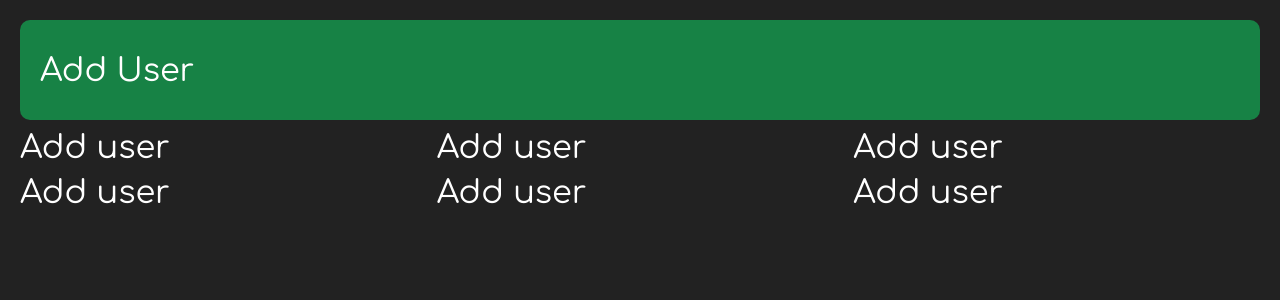
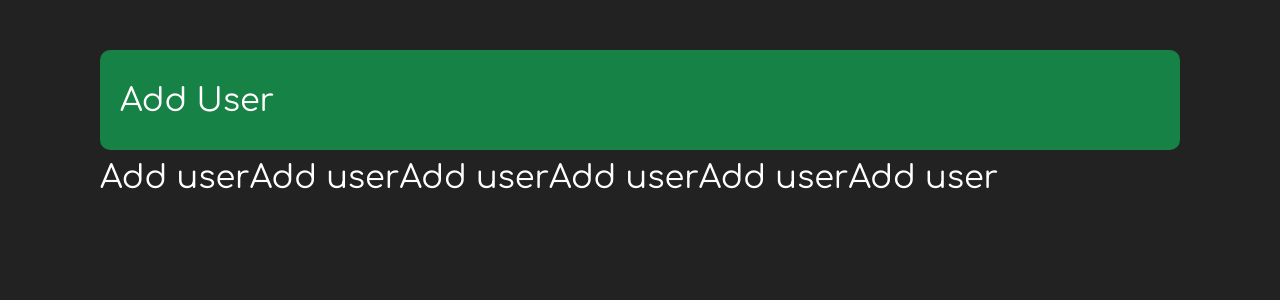
Before and after one commit to hique023/dashrcadmin, a React (Create React App) app: page /adduser in a window 1280 px wide. Shown: the top 300 px of the page. Built offline with nearby package versions, Linux system fonts and the light colour scheme.

Commit message:
Estilizado padrão das páginas Home, AddUser e EditUser

```diff
--- a/src/components/User/styles.css
+++ b/src/components/User/styles.css
@@ -2,17 +2,18 @@
   background-color: var(--green-soft);
   padding: 15px;
   border-radius: 10px;
+  max-width: 550px;
 }
 
 .UserContainer .UserContent h1 {
   font-size: 25px;
-  margin-bottom: 8px;
+  margin: 10px 0px;
 }
 
 .UserContainer .UserContent .editUser {
   position: relative;
-  right: -440px;
-  top: 5px;
+  right: -2px;
+  top: 0px;
   background: transparent;
   border: 0;
   font-size: 0px;
--- a/src/pages/AddUser/index.js
+++ b/src/pages/AddUser/index.js
@@ -7,9 +7,9 @@ import "./styles.css";
 
 export default function AddUser() {
   return (
-    <div className="homeContainer">
+    <div className="addUserContainer">
       <TopBar name="Add User" />
-      <div className="homeContent">
+      <div className="addUserContent">
         <h1>Add user</h1>
         <h1>Add user</h1>
         <h1>Add user</h1>
--- a/src/pages/AddUser/styles.css
+++ b/src/pages/AddUser/styles.css
@@ -0,0 +1,20 @@
+.addUserContainer {
+  width: 100vw;
+  height: 100vh;
+
+  padding: 50px 100px;
+
+  display: column;
+  justify-content: center;
+  align-items: center;
+}
+
+.addUserContainer .button {
+  background-color: var(--green-soft);
+  margin-bottom: 10px;
+}
+
+.addUserContainer .addUserContent {
+  width: 100%;
+  display: flex;
+}
--- a/src/pages/EditUser/styles.css
+++ b/src/pages/EditUser/styles.css
@@ -2,7 +2,7 @@
   width: 100vw;
   height: 100vh;
 
-  padding: 20px;
+  padding: 50px 100px;
 
   display: column;
   justify-content: center;
--- a/src/pages/Home/styles.css
+++ b/src/pages/Home/styles.css
@@ -2,7 +2,7 @@
   width: 100vw;
   height: 100vh;
 
-  padding: 20px;
+  padding: 50px 100px;
 
   display: column;
   justify-content: center;
@@ -17,6 +17,6 @@
 .homeContainer .homeContent {
   width: 100%;
   display: grid;
-  grid-template-columns: repeat(3, 1fr);
+  grid-template-columns: repeat(4, 1fr);
   gap: 10px;
 }
```
